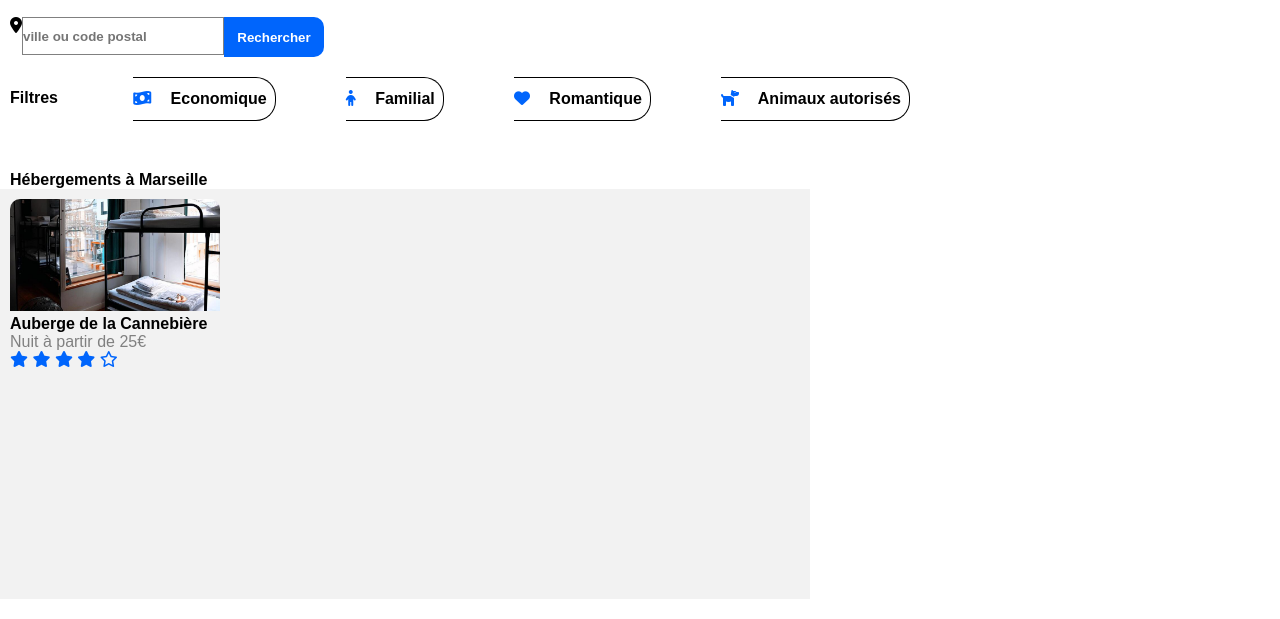
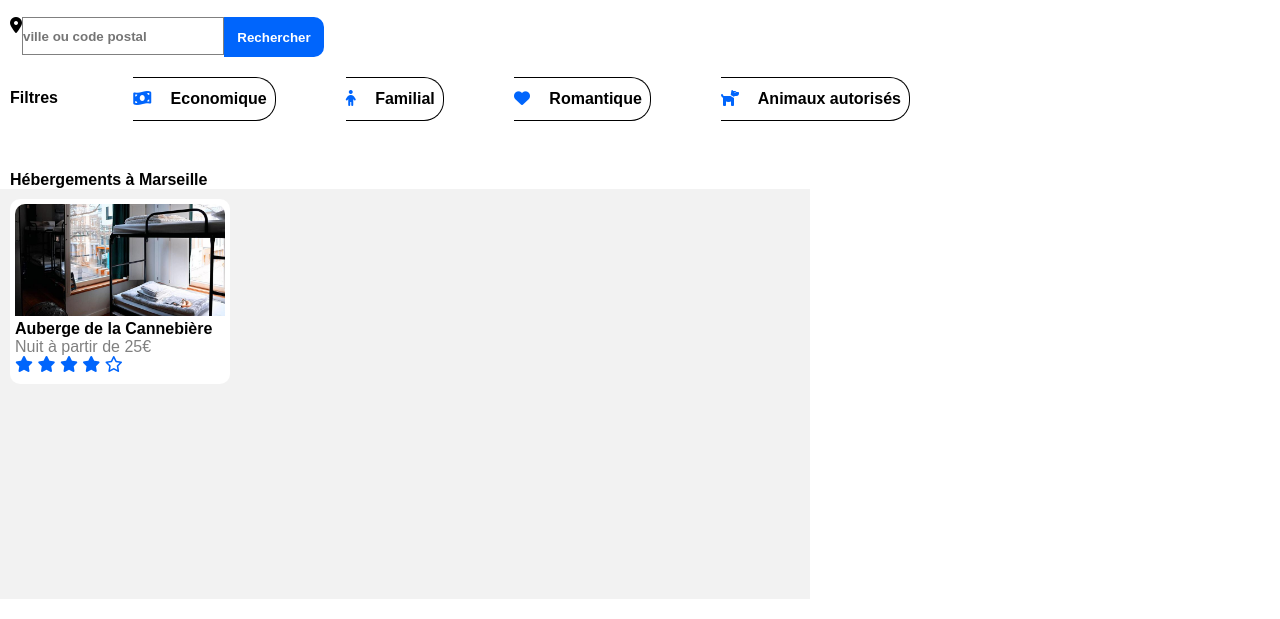
Before and after one commit to DenisJP/P2_CHALARD_DENIS, a plain HTML site: page index.html in a window 1280 px wide. Shown: the part 181-800 px from the top of the page. Drawn offline with Linux system fonts and the light colour scheme; a web font is replaced by a local one.

Commit message:
update cards

```diff
--- a/index.html
+++ b/index.html
@@ -78,6 +78,7 @@
         </div>
     <!-- CARDS-->
         <div class="card">
+            <div class="item-container">
                 <a href="#"> <!--Why the link <a></a> make it work for picture sizing?-->
                     <img class="house_picture" src="images/hebergements/4_small/marcus-loke-WQJvWU_HZFo-unsplash.jpg" alt="Cannebière">
                         <div class="container">
@@ -93,6 +94,9 @@
                             </div>
                 </a>
             </div>
+
+        </div>
+
 
 
 
```
Lines whose indentation alone changed are shown as unchanged.
